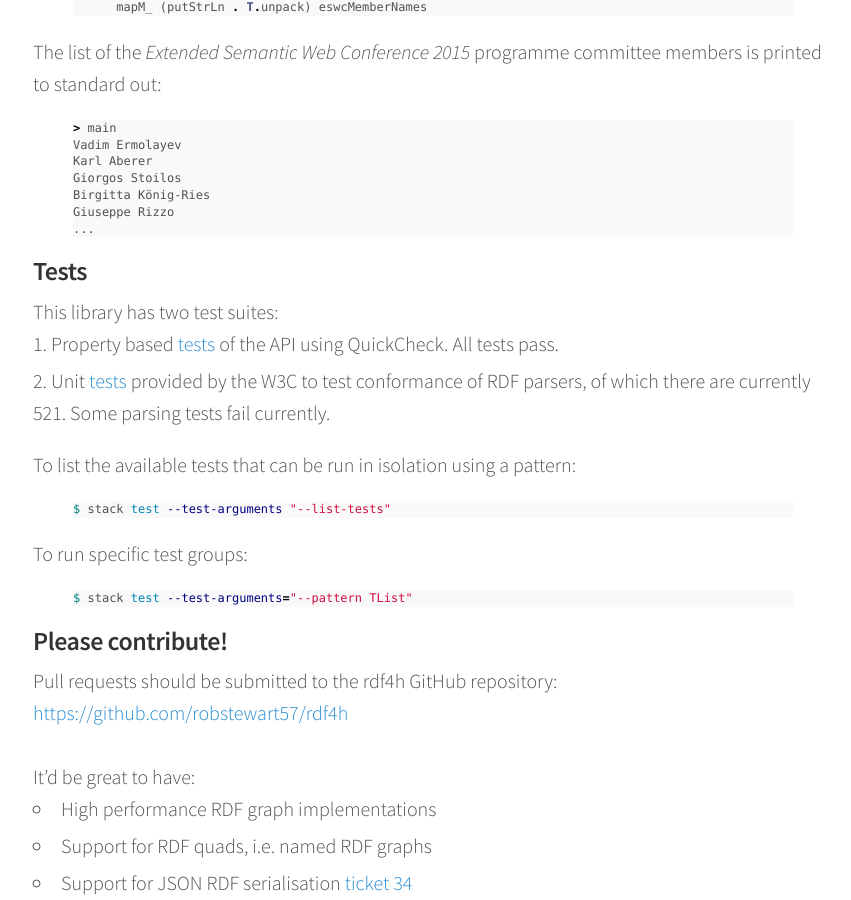
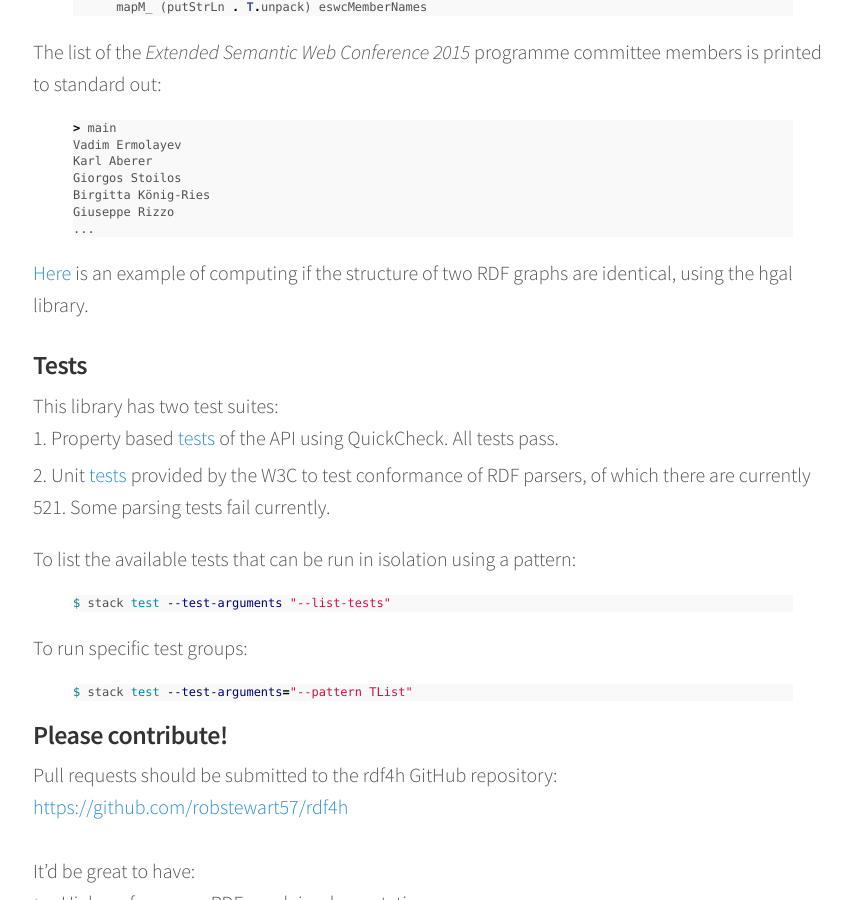
Before and after one commit to robstewart57/rdf4h, a Jekyll site: the page built from docs/index.md, in a window 1280 px wide and 900 px high, scrolled down 4767 px. Shown: the whole window, without its empty margins (207-1058 px from the left). Built offline with Jekyll 4.4.1, drawn with Linux system fonts in a browser that asks for light colours.

Commit message:
Adds a gist with an isGraphIsomorphic example

```diff
--- a/docs/index.md
+++ b/docs/index.md
@@ -294,6 +294,10 @@ Giuseppe Rizzo
 ...
 {% endhighlight %}
 
+[Here](https://gist.github.com/robstewart57/66eafe6d1eca54e9743e211d1fcd8c6e)
+is an example of computing if the structure of two RDF graphs are
+identical, using the hgal library.
+
 ### Tests
 
 This library has two test suites:
```
